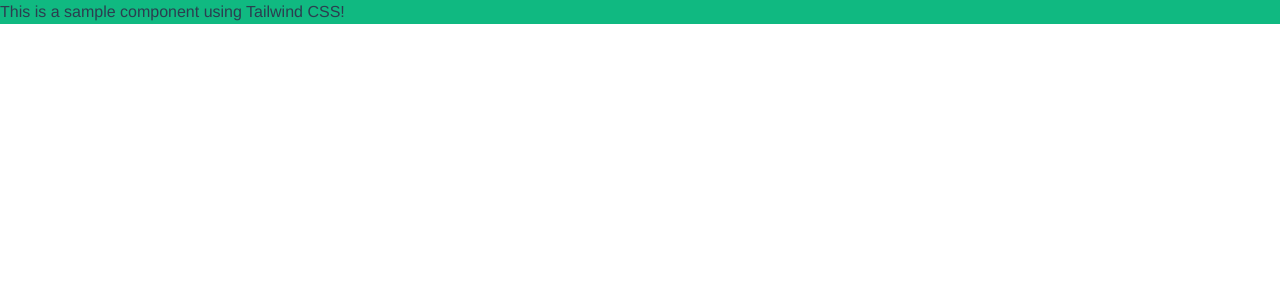
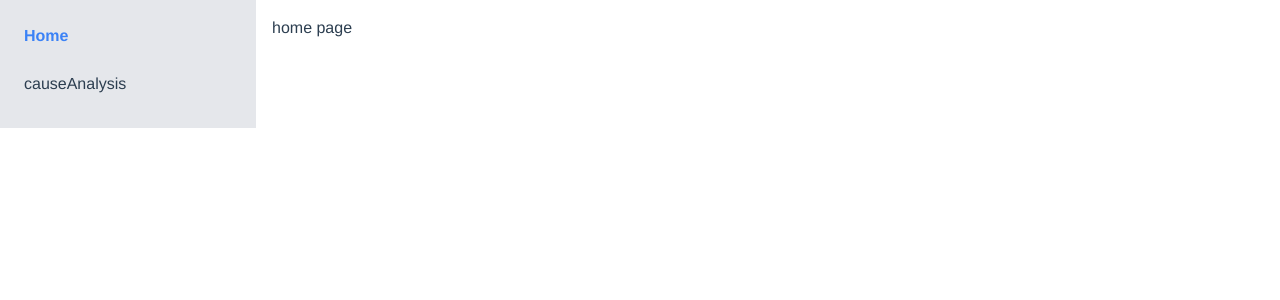
Before and after one commit to FanZejie/mobile-web-vue2, a Vue app: page / in a window 1280 px wide. Shown: the top 300 px of the page. Built offline with nearby package versions, Linux system fonts and the light colour scheme.

Commit message:
完成导航布局设计

```diff
--- a/src/App.vue
+++ b/src/App.vue
@@ -1,14 +1,19 @@
 <template>
   <div id="app">
-    <router-view />
+    <ResponsiveLayout>
+      <router-view />
+    </ResponsiveLayout>
+
   </div>
 </template>
 
 <script>
+import ResponsiveLayout from './components/ResponsiveLayout.vue';
+
 
 export default {
   name: 'App',
-  components: {}
+  components: {ResponsiveLayout}
 }
 </script>
 
--- /dev/null
+++ b/src/components/ResponsiveLayout.vue
@@ -0,0 +1,54 @@
+<template>
+    <div class="flex flex-col md:flex-row">
+      <!-- 动态 Banner -->
+      <div class="block md:hidden bg-blue-500 text-white p-4">
+        <h1>{{ bannerTitle }}</h1>
+      </div>
+
+      <!-- 独立 Sidebar 组件 -->
+      <Sidebar class="hidden md:block bg-gray-200 w-64 p-4" />
+
+      <!-- 动态内容区域 -->
+      <div class="flex-1 p-4">
+        <slot />
+      </div>
+    </div>
+  </template>
+
+  <script>
+  import Sidebar from './Sidebar.vue';
+
+  export default {
+    components: {
+      Sidebar,
+    },
+    data() {
+      return {
+        bannerTitle: '', // 当前 Banner 的标题
+      };
+    },
+    watch: {
+      // 监听路由变化，动态更新标题
+      $route: {
+        immediate: true,
+        handler() {
+          this.updateBanner();
+        },
+      },
+    },
+    methods: {
+      updateBanner() {
+        this.bannerTitle = this.$route.meta?.title || 'Default Title';
+      },
+    },
+  };
+  </script>
+
+  <style scoped>
+  .font-bold {
+    font-weight: bold;
+  }
+  .text-blue-500 {
+    color: #3b82f6;
+  }
+  </style>
--- /dev/null
+++ b/src/components/Sidebar.vue
@@ -0,0 +1,61 @@
+<template>
+    <div>
+      <ul>
+        <li
+          v-for="menu in menus"
+          :key="menu.key"
+          :class="['mb-2', { 'text-blue-500 font-bold': menu.key === activeMenu }]"
+        >
+          <!-- 使用 router-link 实现跳转 -->
+          <router-link
+            :to="menu.path"
+            class="block p-2 hover:bg-gray-300 rounded"
+            @click.native="updateActiveMenu(menu.key)"
+          >
+            {{ menu.label }}
+          </router-link>
+        </li>
+      </ul>
+    </div>
+  </template>
+
+  <script>
+  export default {
+    data() {
+      return {
+        menus: [
+          { key: 'home', label: 'Home', path: '/' },
+          { key: 'causeAnalysis', label: 'causeAnalysis', path: '/causeAnalysis' },
+        ], // 菜单数据
+        activeMenu: '', // 当前选中的菜单项
+      };
+    },
+    watch: {
+      // 监听路由变化，更新菜单选中状态
+      $route: {
+        immediate: true,
+        handler() {
+          this.updateActiveMenu();
+        },
+      },
+    },
+    methods: {
+      updateActiveMenu(key) {
+        this.activeMenu = key || this.$route.meta?.activeMenu || '';
+      },
+    },
+    mounted() {
+      // 初始化选中菜单
+      this.updateActiveMenu();
+    },
+  };
+  </script>
+
+  <style scoped>
+  .font-bold {
+    font-weight: bold;
+  }
+  .text-blue-500 {
+    color: #3b82f6;
+  }
+  </style>
--- /dev/null
+++ b/src/components/TopNavBar.vue
@@ -0,0 +1,35 @@
+<template>
+ <div class="flex items-center justify-between bg-gray-100 px-4 py-2 shadow">
+  <!-- 左侧 返回 -->
+  <button class="text-blue-500 font-bold">返回</button>
+
+  <!-- 中间 Title -->
+  <h1 class="text-lg font-semibold text-center flex-grow text-gray-800">{{ title }}</h1>
+
+  <!-- 右侧 Home -->
+  <button class="text-green-500 font-bold">Home</button>
+</div>
+</template>
+nod
+<script>
+export default {
+  name: '',
+  components: {},
+  props: {
+    title: {
+      type: String,
+      default: ''
+    }
+  },
+  data () {
+    return {}
+  },
+  computed: {},
+  watch: {},
+  created () {},
+  mounted () {},
+  methods: {}
+}
+</script>
+
+<style scoped lang="less"></style>
--- a/src/router/index.js
+++ b/src/router/index.js
@@ -11,15 +11,22 @@ const routes = [
     {
       path: '/',
       name: 'Home',
-      component: Home
+      component: Home,
+      meta: {
+        title: 'Home Page',     // Banner 的标题
+        activeMenu: 'home',     // Sidebar 的选中项
+      },
     },
     {
       path: '/causeAnalysis',
       name: 'CauseAnalysis',
-      component: CauseAnalysis
+      component: CauseAnalysis,
+      meta: {
+        title: 'Cause Analysis',
+        activeMenu: 'causeAnalysis',
+      },
     }
-  ]
-
+  ];
   // 创建路由实例
   const router = new Router({
     mode: 'history', // 使用 HTML5 History 模式
--- a/src/views/causeAnalysis/CauseAnalysis.vue
+++ b/src/views/causeAnalysis/CauseAnalysis.vue
@@ -1,10 +1,13 @@
 <template>
-  <div class="">
-    causeAnalysis
+  <div>
+    analysis page
+
   </div>
 </template>
 
 <script>
+
+
 export default {
   name: '',
   components: {},
--- a/src/views/home/Home.vue
+++ b/src/views/home/Home.vue
@@ -1,6 +1,6 @@
 <template>
-  <div class=" phone:bg-red-500 laptop:bg-green-500 desktop:bg-yellow-500">
-       This is a sample component using Tailwind CSS!
+  <div class="">
+      home page
      </div>
 </template>
 
--- a/tailwind.config.js
+++ b/tailwind.config.js
@@ -3,11 +3,6 @@ module.exports = {
   darkMode: false, // or 'media' or 'class'
   theme: {
     extend: {
-      screens:{
-        'phone': '320px',
-        'laptop': '1024px',
-        'desktop': '1920px',
-      }
     },
   },
   variants: {
```
